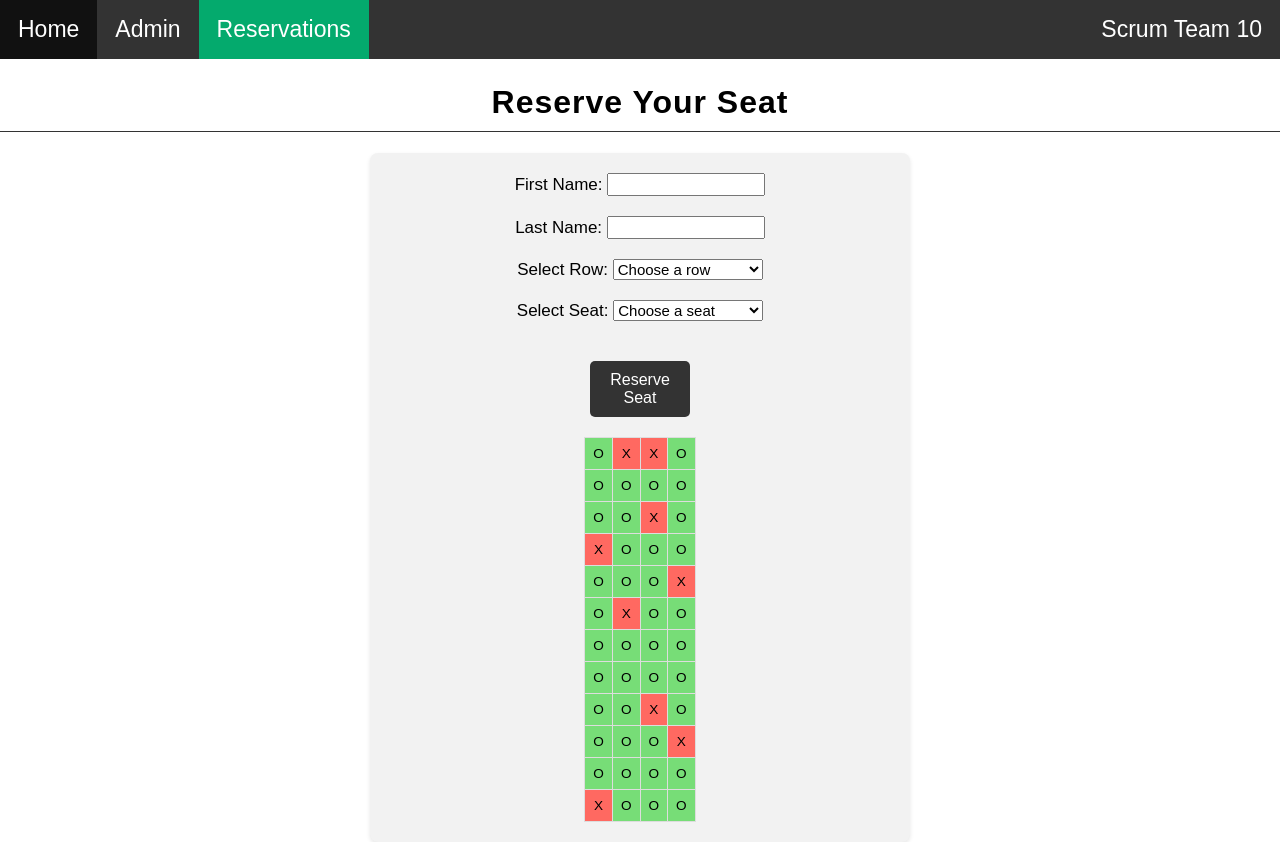
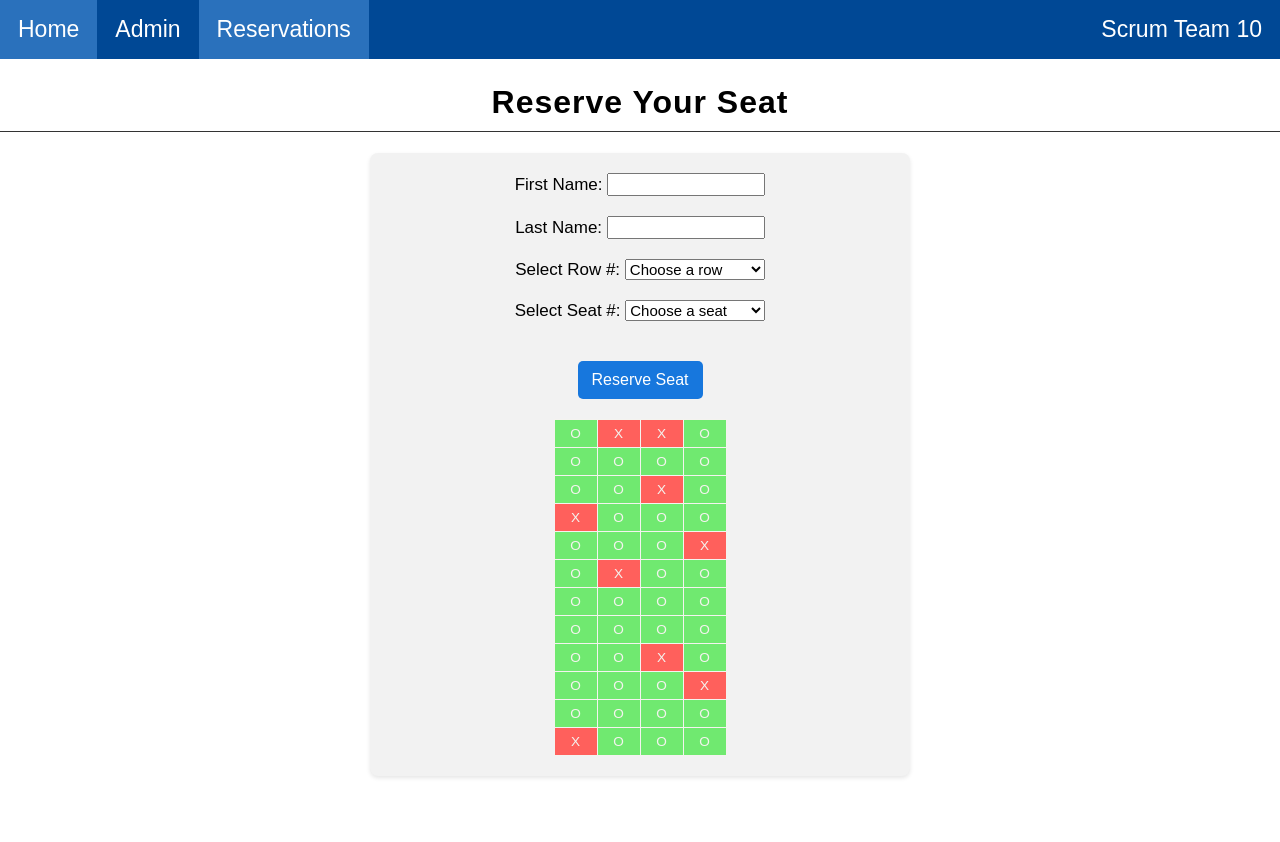
Before and after one commit to jjenguyen/FinalProjectScrum10, a Flask app: page /reserve in a window 1280 px wide. After the commit the page ends 778 px from the top, so only its background shows below. Run offline with Flask 3, Linux system fonts and the light colour scheme; data comes from the database, SQL or seed files in the repository.

Commit message:
fully working app

```diff
--- a/app.py
+++ b/app.py
@@ -31,11 +31,13 @@ def admin():
         admin_user = conn.execute("SELECT * FROM admins WHERE username=? AND password=?", (username, password)).fetchone()
         conn.close()
 
-        if admin_user:
-            session['admin_logged_in'] = True  # Set the session flag
-            return redirect(url_for('logged_in'))  # Redirect to the logged-in page
+        if not username or not password:
+            error = "You must fill out all input fields."
+        elif admin_user:
+            session['admin_logged_in'] = True
+            return redirect(url_for('logged_in'))
         else:
-            error = "Invalid login credentials. Please try again."  # Set the error message
+            error = "Invalid login credentials. Please try again."
 
     return render_template('admin.html', error=error)
 
@@ -81,9 +83,6 @@ def get_seating_chart_with_details():
 
     return seating_chart
 
-
-
-
 #retrieves the seating chart for making reservations, showing only taken/open seats
 def get_seating_chart_for_reservations():
     conn = get_db_connection()
@@ -109,8 +108,6 @@ def get_seating_chart_for_reservations():
 
     return seating_chart
 
-
-
 #route for handling seat reservations and displaying the reservation page
 @app.route('/reserve', methods=['GET', 'POST'])
 def reserve():
@@ -120,33 +117,61 @@ def reserve():
     seating_chart = get_seating_chart()
 
     if request.method == 'POST':
-        first_name = request.form['firstName']
-        last_name = request.form['lastName']
-        seat_row = int(request.form['seatRow']) - 1
-        seat_column = int(request.form['seatColumn']) - 1
+        if 'firstName' not in request.form or not request.form['firstName'] or 'lastName' not in request.form or not request.form['lastName'] or 'seatRow' not in request.form or not request.form['seatRow'] or 'seatColumn' not in request.form or not request.form['seatColumn']:
+            error = "You must fill out all input fields."
+        else:
+            first_name = request.form['firstName']
+            last_name = request.form['lastName']
+            seat_row = request.form['seatRow']
+            seat_column = request.form['seatColumn']
 
-        conn = get_db_connection()
-        #checks if the seat is already reserved
-        existing_reservation = conn.execute(
-            "SELECT * FROM reservations WHERE seatRow = ? AND seatColumn = ?",
-            (seat_row, seat_column)
-        ).fetchone()
+            seat_row = int(seat_row) - 1
+            seat_column = int(seat_column) - 1
 
-        if existing_reservation:
-            error = f"Seat {seat_row + 1}-{seat_column + 1} is already taken. Please select another seat."
-        else:
-            reservation_code = f"{first_name[0]}{last_name[0]}{seat_row + 1}{seat_column + 1}"
-            conn.execute(
-            "INSERT INTO reservations (passengerName, seatRow, seatColumn, eTicketNumber) VALUES (?, ?, ?, ?)",
-            (f"{first_name} {last_name}", seat_row, seat_column, reservation_code)
-)
+            if seat_row < 0 or seat_row >= 12 or seat_column < 0 or seat_column >= 4:
+                error = "Invalid seat selection. Please choose a valid seat."
+            else:
+                conn = get_db_connection()
+                #checks if the seat is already reserved
+                existing_reservation = conn.execute(
+                    "SELECT * FROM reservations WHERE seatRow = ? AND seatColumn = ?",
+                    (seat_row, seat_column)
+                ).fetchone()
 
-            conn.commit()
-            success_message = f"Seat {seat_row + 1}-{seat_column + 1} successfully reserved."
-            seating_chart = get_seating_chart_for_reservations()
+                if existing_reservation:
+                    error = f"Seat {seat_row + 1}-{seat_column + 1} is already taken. Please select another seat."
+                else:
+                    # generate reservation code with alternating characters from the first name and "INFOTC4320"
+                    class_name = "INFOTC4320"
+                    name_length = len(first_name)
+                    class_name_length = len(class_name)
 
-        conn.close()
+                    reservation_code_list = []
 
+                    count = 0
+
+                    # add alternating characters until the end of the shorter string
+                    for x in range(max(name_length, class_name_length)):
+                        if x < name_length:
+                            reservation_code_list.append(first_name[x])
+                        if x < class_name_length:
+                            reservation_code_list.append(class_name[x])
+
+                    # convert the list into a string to get the reservation code
+                    reservation_code = ''.join(reservation_code_list)
+
+                    conn.execute(
+                        "INSERT INTO reservations (passengerName, seatRow, seatColumn, eTicketNumber) VALUES (?, ?, ?, ?)",
+                        (f"{first_name} {last_name}", seat_row, seat_column, reservation_code)
+                    )
+                    conn.commit()
+
+                    success_message = f"Congratulations {first_name}! Row: {seat_row + 1}, Seat: {seat_column + 1} is now reserved for you. Enjoy your trip! Your eTicket number is: {reservation_code}"
+
+                    # fetch updated seating chart
+                    seating_chart = get_seating_chart_for_reservations()
+
+                conn.close()
 
     return render_template(
         'reserve.html',
@@ -221,7 +246,5 @@ def create_tables():
 #call create_tables at the beginning of your app to ensure tables are created
 create_tables()
 
-
-
 if __name__ == '__main__':
     app.run(debug=True)
--- a/static/style.css
+++ b/static/style.css
@@ -10,7 +10,7 @@ ul {
     margin: 0;
     padding: 0;
     overflow: hidden;
-    background-color: #333;
+    background-color: #004895;
 }
 li {
     float: left;
@@ -23,15 +23,14 @@ li a {
     padding: 16px 18px;
     text-decoration: none;
 }
-/* change the link color black on hover */
+/* change the link color on hover */
 li a:hover:not(.active) {
-    background-color: #111;
+    background-color: #2a71bc;
 }
-/* change the link color to green to show the user what page they're on */
+/* change the link color to show the user what page they're on */
 .active {
-    background-color: #04AA6D;
+    background-color: #2a71bc;
 }
-/* navbar styling */
 
 h1 {
     text-align: center;
@@ -57,18 +56,23 @@ h4 {
     box-shadow: 0 2px 4px rgba(0,0,0,0.1);
 }
 
-.form-label {
+/* .form-label {
     display: inline-block;
-    width: 150px;
+    width: 550px;
     text-align: left;
     margin-right: 10px;
+} */
+
+form input {
+    display: inline-block;
+    font-size: 15px;
+    width: 150px;
 }
 
-form input,
 form select {
     display: inline-block;
     font-size: 15px;
-    width: 150px;
+    width: 140px;
 }
 
 .error-message {
@@ -79,105 +83,91 @@ form select {
     padding: 5px;
 }
 
-/* button styling */
-button {
-    padding: 4px 10px;
-    font-size: 13px;
-    color: white;
-    background-color: #007bff;
-    border: none;
-    border-radius: 3px;
-    cursor: pointer;
+.success-message {
+    text-align: center;
+    margin-bottom: 10px;
+    color: darkgreen;
+    background-color: #ccffda;
+    padding: 5px;
 }
-/* darken button color on hover */
-button:hover {
-    background-color: #0056b3;
-}
-/* button styling */
 
 .team-name {
     float: right;
 }
 
-.seating-chart {
+button {
+    padding: 10px 10px;
+    margin-top: 10px;
+    border: none;
+    border-radius: 5px;
+    background-color: #1777dd;
+    color: white;
+    font-size: 16px;
+    cursor: pointer;
+    display: block;
+    width: 85px;
     margin: 20px auto;
-    border-collapse: collapse;
-    width: 50%; /* Adjusted width for the overall seating chart size */
-    table-layout: fixed; /* This ensures each column is of equal width */
-}
-.seating-chart td {
-        height: 50px; /* Set a fixed height for the seat boxes */
-        width: 50px; /* Set a fixed width for the seat boxes */
-        border: 1px solid #ddd;
-        text-align: center;
-        padding: 10px; /* Adjusted padding to make boxes less wide */
-        background-color: #77dd77;
-        font-size: 20px;
-        cursor: pointer; /* Optional: Changes the cursor on hover to indicate selection */
-}
-.seating-chart td.taken {
-    background-color: #ff6961;
-    color: white;
 }
 
-.seating-chart td.available {
-    background-color: #77dd77;
+.reserve-seat-button {
+    padding: 10px 10px;
+    margin-top: 10px;
+    border: none;
+    border-radius: 5px;
+    background-color: #1777dd;
     color: white;
+    font-size: 16px;
+    cursor: pointer;
+    display: block;
+    width: 125px;
+    margin: 20px auto;
 }
 
-.total-sales {
+button:hover {
+    background-color: #004895;
+}
+
+.seating-chart tr {
+    height: 30px;
+}
+
+.seating-chart-display {
+    margin: 0 auto;
+    max-width: 800px;
+    overflow-x: auto;
+    text-align: center;
+}
+
+.seating-chart,
+.seating-chart-display table {
+    border-collapse: collapse;
+    margin: 0 auto;
+}
+
+.seating-chart td,
+.seating-chart-display td {
+    border: 1px solid #f4f3ef;
+    text-align: center;
+    padding: 6px;
+    font-size: 0.8em;
+    width: 30px;
+}
+
+.seating-chart td.taken,
+.seating-chart-display .taken {
+    background-color: #FF605C;
+    color: #f4f3ef;
+}
+
+.seating-chart td.available ,
+.seating-chart-display .available {
+    background-color: #70e970;
+    color: #f4f3ef;
+}
+
+/* titles for "seating chart" and "total sales" */
+h2 {
     text-align: center;
     font-size: 24px;
     margin: 20px 0;
 }
-
-button {
-    padding: 10px 20px;
-    margin-top: 10px;
-    border: none;
-    border-radius: 5px;
-    background-color: #333;
-    color: white;
-    font-size: 16px;
-    cursor: pointer;
-    display: block;
-    width: 100px;
-    margin: 20px auto;
-}
-
-button:hover {
-    background-color: #555;
-}
-
-/*reserve.html seat map display */
-.seating-chart tr {
-    height: 50px; /* Ensures the row height matches the seat box height */
-}
-
-/* Seating chart display for reservation page */
-.seating-chart-display {
-    margin: 0 auto;
-    max-width: 600px; /* Adjust the max-width to make the chart smaller */
-    overflow-x: auto;
-    text-align: center;
-}
-
-.seating-chart-display table {
-    border-collapse: collapse;
-    margin: 0 auto; /* Center the table */
-}
-
-.seating-chart-display td {
-    border: 1px solid #dddddd;
-    text-align: center;
-    padding: 8px; /* Reduced padding for smaller cells */
-    font-size: 0.8em; /* Smaller font size */
-}
-
-.seating-chart-display .taken {
-    background-color: #ff6961;
-}
-
-.seating-chart-display .available {
-    background-color: #77dd77;
-}
--- a/templates/admin.html
+++ b/templates/admin.html
@@ -31,9 +31,9 @@
     <div class="container">
         <form action="/admin" method="post">
             <label for="username">Username:</label>
-            <input type="text" id="username" name="username" required><br><br>
+            <input type="text" id="username" name="username"><br><br>
             <label for="password">Password:</label>
-            <input type="password" id="password" name="password" required><br><br>
+            <input type="password" id="password" name="password"><br><br>
 
             <button type="submit">Login</button>
         </form>
--- a/templates/reserve.html
+++ b/templates/reserve.html
@@ -20,37 +20,51 @@
 
     <h1>Reserve Your Seat</h1>
 
+    <!-- display error message, if any -->
+    {% if error %}
+        <div class="error-message">
+            <p>{{ error }}</p>
+        </div>
+    {% endif %}
+
+    <!-- display success message and eTicket number -->
+    {% if success_message %}
+        <div class="success-message ">
+            <p>{{ success_message }}</p>
+        </div>
+    {% endif %}
+
     <!-- seat reservation form -->
     <div class="container">
         <form action="/reserve" method="post">
             <label for="firstName">First Name:</label>
-            <input type="text" id="firstName" name="firstName" required><br><br>
+            <input type="text" id="firstName" name="firstName"><br><br>
 
             <label for="lastName">Last Name:</label>
-            <input type="text" id="lastName" name="lastName" required><br><br>
+            <input type="text" id="lastName" name="lastName"><br><br>
 
-            <label for="seatRow">Select Row:</label>
+            <label for="seatRow">Select Row #:</label>
             <select id="seatRow" name="seatRow">
                 <option disabled selected value="">Choose a row</option>
-                <!-- Generate options for seat rows -->
+                <!-- generate options for seat rows -->
                 {% for row_num in range(1, 13) %}
                 <option value="{{ row_num }}">{{ row_num }}</option>
                 {% endfor %}
             </select><br><br>
 
-            <label for="seatColumn">Select Seat:</label>
+            <label for="seatColumn">Select Seat #:</label>
             <select id="seatColumn" name="seatColumn">
                 <option disabled selected value="">Choose a seat</option>
-                <!-- Generate options for seat columns -->
+                <!-- generate options for seat columns -->
                 {% for seat_num in range(1, 5) %}
                 <option value="{{ seat_num }}">{{ seat_num }}</option>
                 {% endfor %}
             </select><br><br>
 
-            <button type="submit">Reserve Seat</button>
+            <button type="submit" class="reserve-seat-button">Reserve Seat</button>
         </form>
 
-        <!-- Seating chart display -->
+    <!-- seating chart display -->
     <div class="seating-chart-display">
         <table>
             {% for row in seating_chart %}
@@ -62,8 +76,5 @@
             {% endfor %}
         </table>
     </div>
-
-    <script>
-    </script>
 </body>
 </html>
```
Also changed, not shown: templates/logged_in.html (+5 -2 lines).
